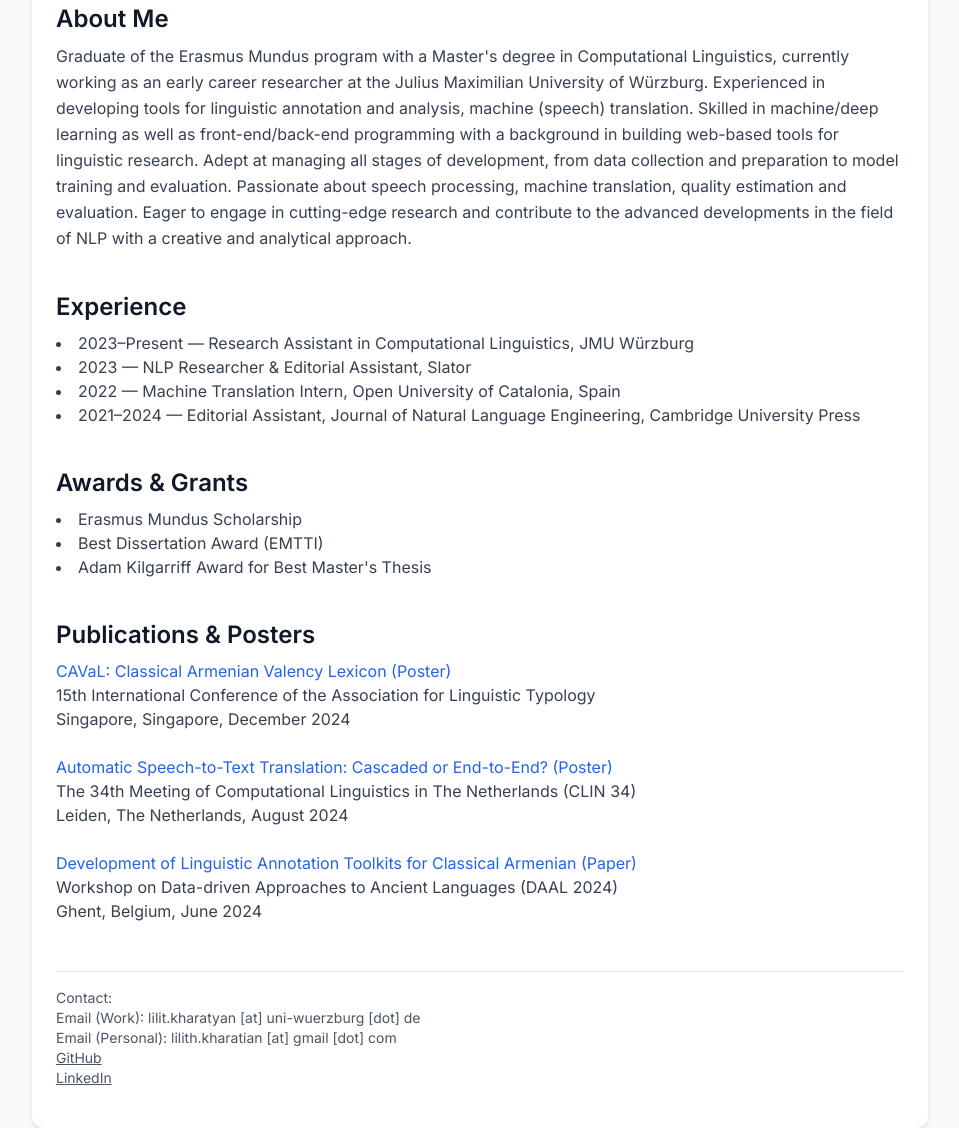
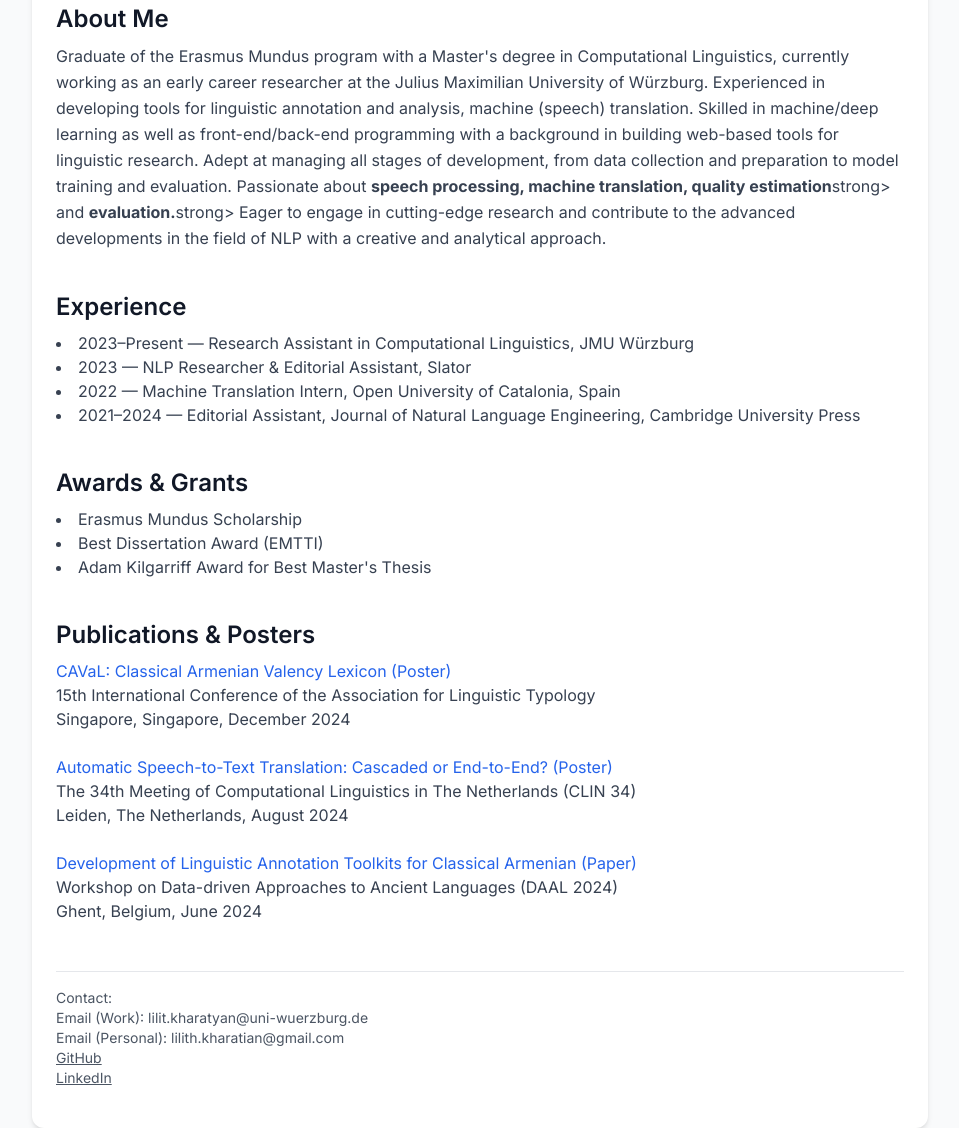
Before and after one commit to LilitKharatyan/lilitkharatyan, a plain HTML site: page index.html in a window 1280 px wide. Shown: the part 189-1317 px from the top of the page, without its empty margins (160-1119 px from the left). Drawn offline with nearby package versions, Linux system fonts and the light colour scheme.

Commit message:
Update index.html

```diff
--- a/index.html
+++ b/index.html
@@ -26,7 +26,7 @@
       <p class="text-gray-700 leading-relaxed">
         Graduate of the Erasmus Mundus program with a Master's degree in Computational Linguistics, currently working as an early career researcher at the Julius Maximilian University of Würzburg. Experienced in developing tools for linguistic annotation and analysis, machine (speech) translation.
         Skilled in machine/deep learning as well as front-end/back-end programming with a background in building web-based tools for linguistic research.
-        Adept at managing all stages of development, from data collection and preparation to model training and evaluation. Passionate about speech processing, machine translation, quality estimation and evaluation. Eager to engage in cutting-edge research and contribute to the advanced developments in the field of NLP with a creative and analytical approach.
+        Adept at managing all stages of development, from data collection and preparation to model training and evaluation. Passionate about <strong>speech processing, machine translation, quality estimation</strong>strong> and <strong>evaluation.</strong>strong> Eager to engage in cutting-edge research and contribute to the advanced developments in the field of NLP with a creative and analytical approach.
       </p>
     </section>
 
@@ -70,8 +70,8 @@
     <footer class="mt-12 border-t pt-4 text-sm text-gray-600">
       <p>Contact:</p>
       <ul class="list-inside">
-        <li>Email (Work): lilit.kharatyan [at] uni-wuerzburg [dot] de</li>
-        <li>Email (Personal): lilith.kharatian [at] gmail [dot] com</li>
+        <li>Email (Work): lilit.kharatyan@uni-wuerzburg.de</li>
+        <li>Email (Personal): lilith.kharatian@gmail.com</li>
         <li><a href="https://github.com/lilitkharatyan" class="underline">GitHub</a></li>
         <li><a href="https://www.linkedin.com/in/lilit-kharatyan/" class="underline">LinkedIn</a></li>
       </ul>
```
